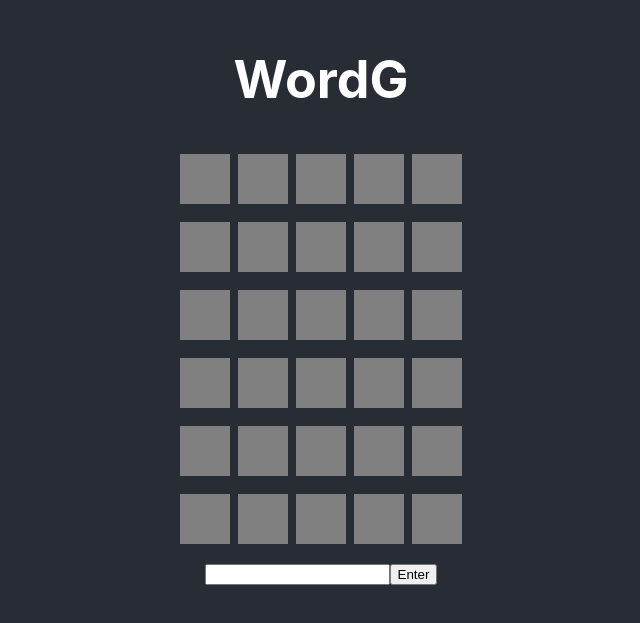
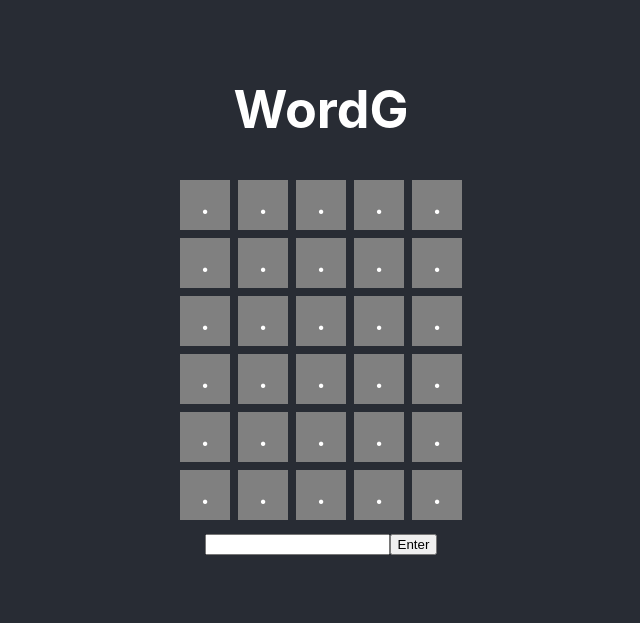
Before and after one commit to pedabraham/word_guess, a React (Create React App) app: page / in a window 1280 px wide. Shown: the part 101-724 px from the top of the page, without its empty margins (319-959 px from the left). Built offline with nearby package versions, Linux system fonts and the light colour scheme.

Commit message:
fix spaces

```diff
--- a/package.json
+++ b/package.json
@@ -18,8 +18,8 @@
     "web-vitals": "^2.1.4"
   },
   "scripts": {
-    "start": "react-scripts --openssl-legacy-provider start",
-    "build": "react-scripts --openssl-legacy-provider build",
+    "start": "react-scripts start",
+    "build": "react-scripts build",
     "test": "react-scripts test",
     "eject": "react-scripts eject"
   },
--- a/src/App.css
+++ b/src/App.css
@@ -59,7 +59,7 @@
 
 
 .line{
-  margin-top: 8px;
+  margin-top: 4px;
   margin-bottom: 4px;
   display: block;
 }
--- a/src/App.tsx
+++ b/src/App.tsx
@@ -41,7 +41,7 @@ function RenderLetter({letter,color="None"}:{letter: string, color:string}) {
 }
 
 function RenderBoard({nlines} : {nlines : number}){
-  const clearRow = [1,1,1,1,1].map(x => <span className='Cuadrito'></span>)
+  const clearRow = [1,1,1,1,1].map(x => <span className='Cuadrito'>.</span>)
   const clearLine = (
     <div className='line'>
       {clearRow}
```
